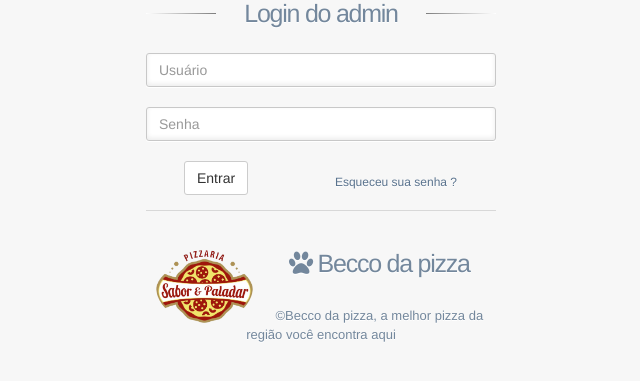
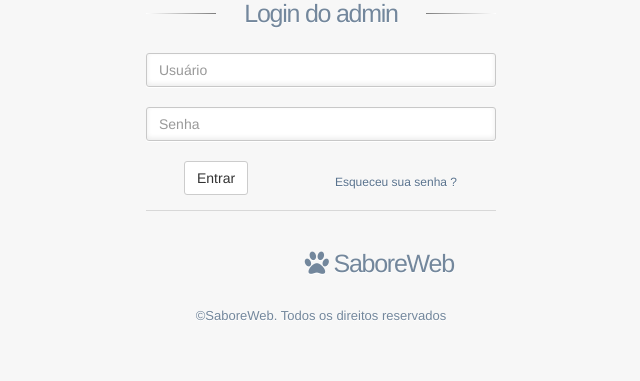
Before and after one commit to ricardorohde/templateadmclientesabore, a PHP site: page /templateadmclientesabore/ in a window 1280 px wide. Shown: the part 106-487 px from the top of the page, without its empty margins (319-959 px from the left). Run offline with PHP 8.4, Linux system fonts and the light colour scheme; some libraries are stand-ins or nearby versions.

Commit message:
WILSON - alteracoes no site

```diff
--- a/index.php
+++ b/index.php
@@ -63,10 +63,10 @@
               <br />
               <div>
                 <h1><i class="fa fa-paw" style="font-size: 26px;"></i> <div class="col-md-4">
-          <img src="img/banner.png" class="img-responsive img-circle" alt="Imagem Circular">
-        </div> Becco da pizza</h1>
 
-                <p>©Becco da pizza, a melhor pizza da região você encontra aqui</p>
+        </div>SaboreWeb</h1>
+
+                <p>©SaboreWeb. Todos os direitos reservados</p>
               </div>
             </div>
           </form>
--- a/pages/function/function.php
+++ b/pages/function/function.php
@@ -1,4 +1,5 @@
 <?PHP
+error_reporting(0);
 ##PLUGIN DE FUNCOES PARA CONEXAO COM API
 
 function RetornaURL()
```
